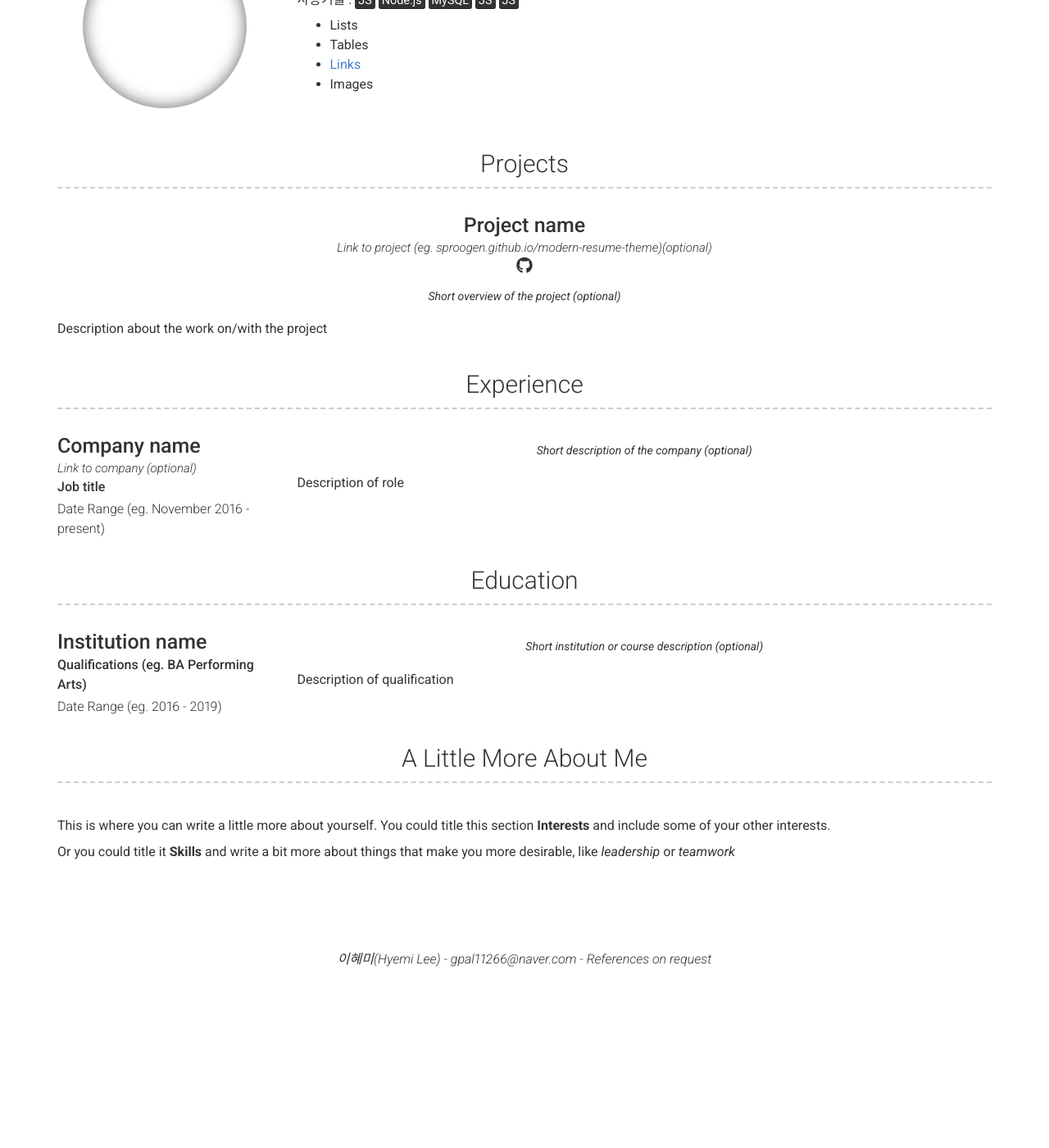
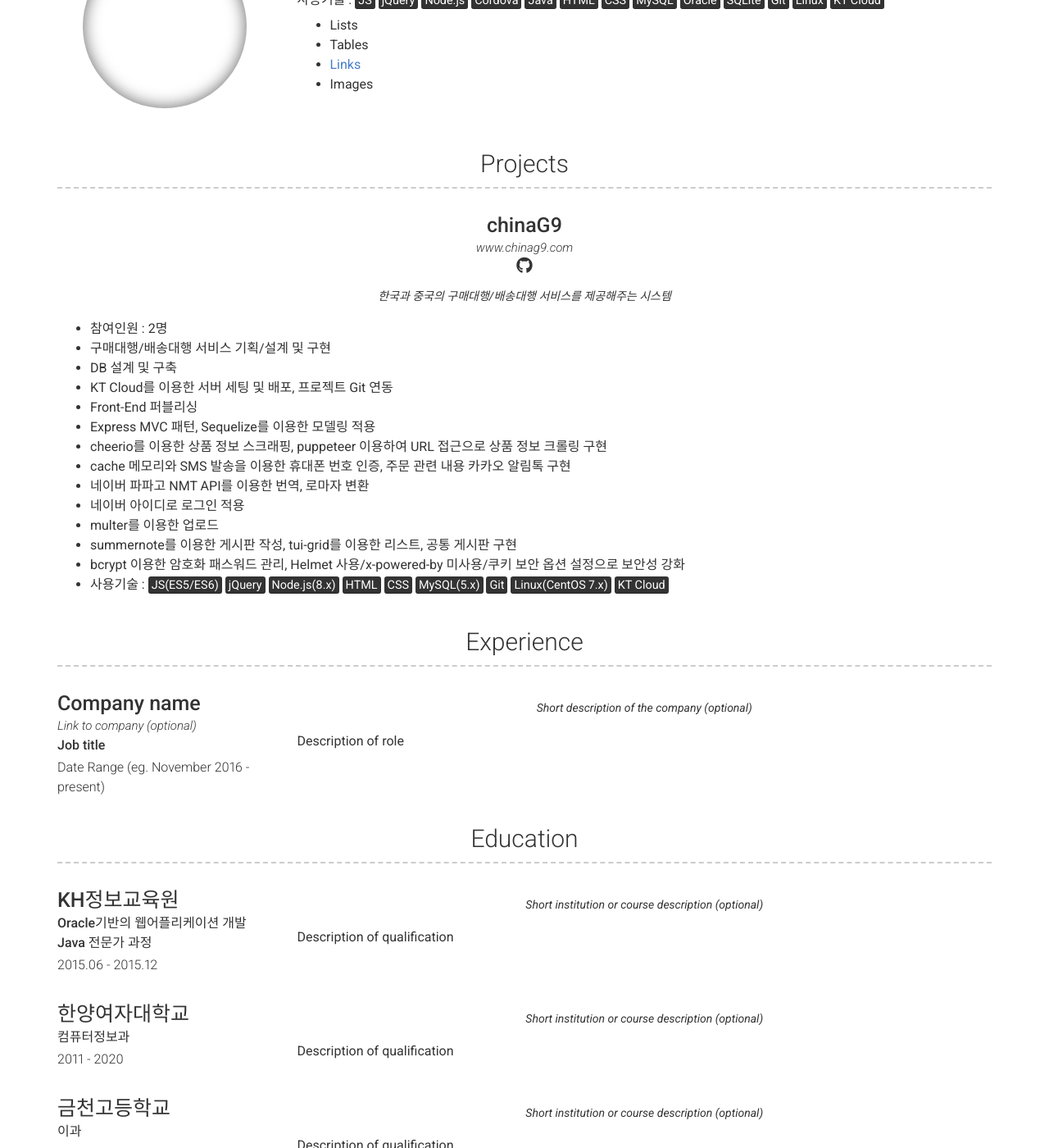
Before and after one commit to gpal1126/gpal1126.github.io, a Jekyll site: the page built from index.md, in a window 1280 px wide and 1400 px high, scrolled down 397 px. Shown: the whole window at 82% size. Built offline with Jekyll 4.4.1, drawn with Linux system fonts in a browser that asks for light colours; nearby versions of some CDN libraries; before the commit the page ends 1587 px from its top, so only the background shows below that; some of the changed text lies outside the part shown.

Commit message:
education 작성, projects 작성중

```diff
--- a/_config.yml
+++ b/_config.yml
@@ -49,7 +49,7 @@ about_content: | # this will include new lines to allow paragraphs
 
   Write an awesome description about yourself here, this supports markdown, so you can add [links](http://foobar.com) and highlight things <mark>like this</mark>.
 
-  사용기술 : <mark>JS</mark> <mark>Node.js</mark> <mark>MySQL</mark> <mark>JS</mark> <mark>JS</mark>
+  사용기술 : <mark>JS</mark> <mark>jQuery</mark> <mark>Node.js</mark> <mark>Cordova</mark> <mark>Java</mark> <mark>HTML</mark> <mark>CSS</mark> <mark>MySQL</mark> <mark>Oracle</mark> <mark>SQLite</mark> <mark>Git</mark> <mark>Linux</mark> <mark>KT Cloud</mark>
     - Lists
     - Tables
     - <a href="google.com">Links</a>
--- a/_data/education.yml
+++ b/_data/education.yml
@@ -1,9 +1,27 @@
 # Education Template
 - layout: left
-  name: Institution name
-  dates: Date Range (eg. 2016 - 2019)
-  qualification: Qualifications (eg. BA Performing Arts)
+  name: KH정보교육원
+  dates: 2015.06 - 2015.12
+  qualification: Oracle기반의 웹어플리케이션 개발 Java 전문가 과정
   quote: >
     Short institution or course description (optional)
   description: | # this will include new lines to allow paragraphs
     Description of qualification
+
+- layout: left
+  name: 한양여자대학교
+  dates: 2011 - 2020
+  qualification: 컴퓨터정보과
+  quote: >
+    Short institution or course description (optional)
+  description: | # this will include new lines to allow paragraphs
+    Description of qualification
+
+- layout: left
+  name: 금천고등학교
+  dates: 2008 - 2011
+  qualification: 이과
+  quote: >
+    Short institution or course description (optional)
+  description: | # this will include new lines to allow paragraphs
+    Description of qualification
--- a/_data/projects.yml
+++ b/_data/projects.yml
@@ -1,9 +1,22 @@
 # Project template
 - layout: top-middle
-  name: Project name
-  link: Link to project (eg. sproogen.github.io/modern-resume-theme)(optional)
+  name: chinaG9
+  link: www.chinag9.com
   github: Github page for project (eg. sproogen/modern-resume-theme)(optional)
   quote: >
-    Short overview of the project (optional)
+    한국과 중국의 구매대행/배송대행 서비스를 제공해주는 시스템
   description: | # this will include new lines to allow paragraphs
-    Description about the work on/with the project
+    - 참여인원 : 2명
+    - 구매대행/배송대행 서비스 기획/설계 및 구현
+    - DB 설계 및 구축
+    - KT Cloud를 이용한 서버 세팅 및 배포, 프로젝트 Git 연동
+    - Front-End 퍼블리싱
+    - Express MVC 패턴, Sequelize를 이용한 모델링 적용
+    - cheerio를 이용한 상품 정보 스크래핑, puppeteer 이용하여 URL 접근으로 상품 정보 크롤링 구현
+    - cache 메모리와 SMS 발송을 이용한 휴대폰 번호 인증, 주문 관련 내용 카카오 알림톡 구현
+    - 네이버 파파고 NMT API를 이용한 번역, 로마자 변환
+    - 네이버 아이디로 로그인 적용
+    - multer를 이용한 업로드
+    - summernote를 이용한 게시판 작성, tui-grid를 이용한 리스트, 공통 게시판 구현
+    - bcrypt 이용한 암호화 패스워드 관리, Helmet 사용/x-powered-by 미사용/쿠키 보안 옵션 설정으로 보안성 강화
+    - 사용기술 : <mark>JS(ES5/ES6)</mark> <mark>jQuery</mark> <mark>Node.js(8.x)</mark> <mark>HTML</mark> <mark>CSS</mark> <mark>MySQL(5.x)</mark> <mark>Git</mark> <mark>Linux(CentOS 7.x)</mark> <mark>KT Cloud</mark>
```
Also changed, not shown: README.md.
